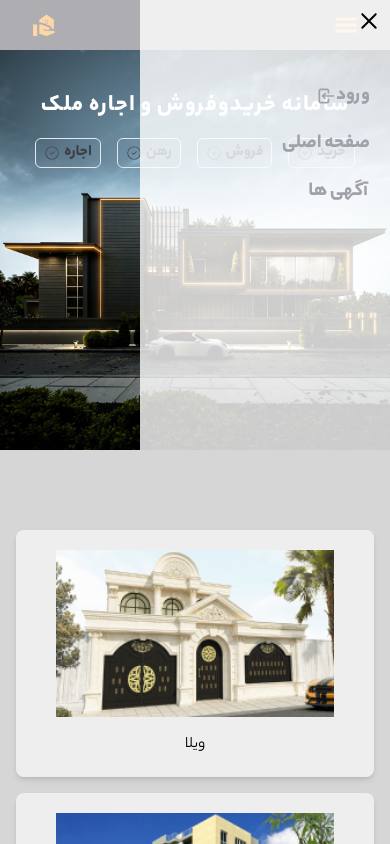
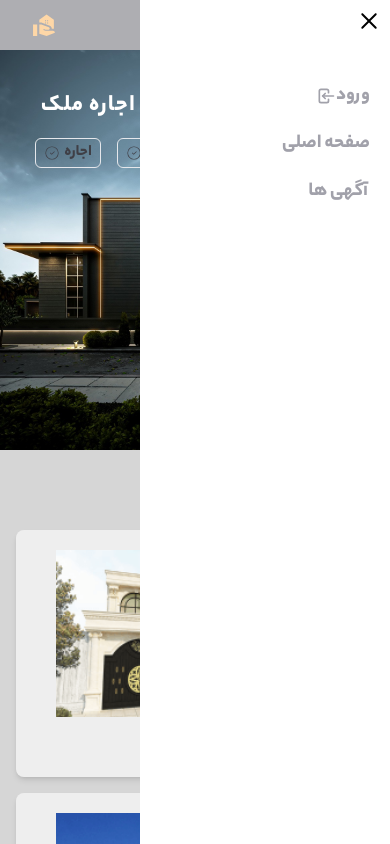
Before and after one commit to ansherlia/RealState-work-of-samples, a Next.js app: page / in a window 390 px wide. Both pictures are taken after a click on the element 346 px from the left and 25 px from the top of the page. Shown: the top 844 px of the page. Built offline with nearby package versions, Linux system fonts and the light colour scheme; no server answers.

Commit message:
hamburger menu updated

```diff
--- a/components/layout/Header.js
+++ b/components/layout/Header.js
@@ -53,7 +53,7 @@ function Header() {
               <GiHamburgerMenu fontSize={24} color="#FED7A7" />
             </span>
             {isOpen ? (
-              <div className="w-[250px] fixed right-0 top-0 bg-white/80 h-[450px] transition-all delay-300 duration-500">
+              <div className="w-[250px] fixed right-0 top-0 bg-white h-full transition-all delay-300 duration-500">
                 <span
                   onClick={() => setIsOpen(false)}
                   className="cursor-pointer"
```
